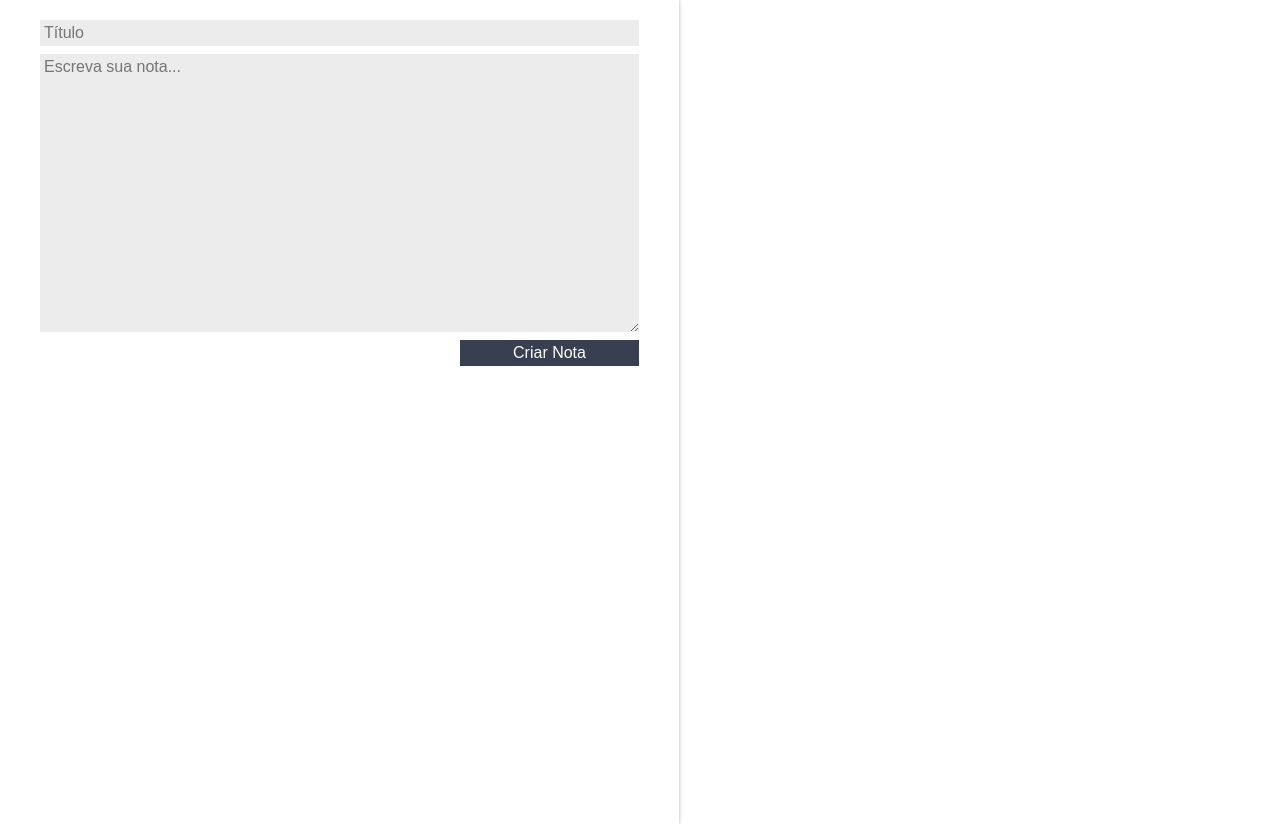
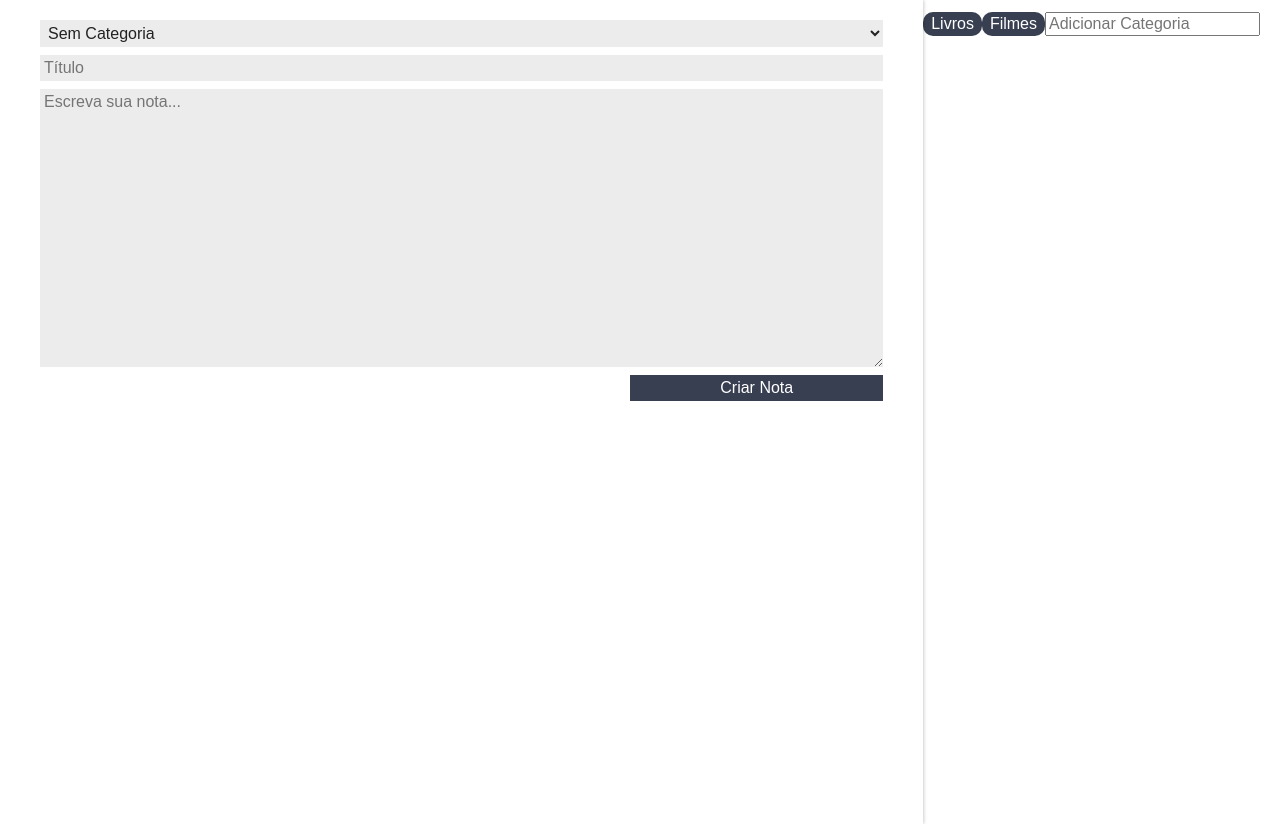
Before and after one commit to NayanneBatista/blocoDeNotasReact, a React (Create React App) app: page / in a window 1280 px wide. Built offline with nearby package versions, Linux system fonts and the light colour scheme.

Commit message:
update course 2.4

```diff
--- a/src/App.js
+++ b/src/App.js
@@ -1,40 +1,57 @@
 import React, { Component } from "react";
 import ListaDeNotas from "./components/ListaDeNotas";
 import FormularioCadastro from "./components/FormularioCadastro";
+import ListaDeCategorias from "./components/ListaDeCategorias";
 import "./assets/App.css";
-import './assets/index.css';
+import "./assets/index.css";
 class App extends Component {
-
-  constructor(){
+  constructor() {
     super();
 
     this.state = {
-      notas:[]
-    }
+      notas: [],
+      categorias: ["Livros", "Filmes"],
+    };
   }
 
-  criarNota(titulo, texto){
-    const novaNota = {titulo, texto};
-    const novoArrayNotas = [...this.state.notas,novaNota]
+  criarNota(titulo, texto, categoria) {
+    const novaNota = { titulo, texto, categoria };
+    const novoArrayNotas = [...this.state.notas, novaNota];
     const novoEstado = {
-      notas:novoArrayNotas
-    }
-    this.setState(novoEstado)
+      notas: novoArrayNotas,
+    };
+    this.setState(novoEstado);
   }
 
-  deletarNota(indice){
+  adicionarCategoria(nomeCategoria) {
+    const novoArrayCategorias = [...this.state.categorias, nomeCategoria];
+    const novoEstado = { ...this.state, categorias: novoArrayCategorias };
+    this.setState(novoEstado);
+  }
+
+  deletarNota(index) {
     let arrayNotas = this.state.notas;
-    arrayNotas.splice(indice, 1);
-    this.setState({notas:arrayNotas})
+    arrayNotas.splice(index, 1);
+    this.setState({ notas: arrayNotas });
   }
 
   render() {
     return (
       <section className="conteudo">
-        <FormularioCadastro criarNota={this.criarNota.bind(this)}/>
-        <ListaDeNotas
-        apagarNota={this.deletarNota.bind(this)}
-        notas={this.state.notas}/>
+        <FormularioCadastro
+          categorias={this.state.categorias}
+          criarNota={this.criarNota.bind(this)}
+        />
+        <main className="conteudo-principal">
+          <ListaDeCategorias
+            adicionarCategoria={this.adicionarCategoria.bind(this)}
+            categorias={this.state.categorias}
+          />
+          <ListaDeNotas
+            apagarNota={this.deletarNota.bind(this)}
+            notas={this.state.notas}
+          />
+        </main>
       </section>
     );
   }
--- a/src/components/CardNota/CardNota.jsx
+++ b/src/components/CardNota/CardNota.jsx
@@ -1,7 +1,6 @@
 import React, { Component } from "react";
 import "./estilo.css";
-import {ReactComponent as DeleteSVG} from '../../assets/img/delete.svg';
-
+import {ReactComponent as DeleteSVG} from "../../assets/img/delete.svg"
 class CardNota extends Component {
 
   apagar(){
@@ -15,8 +14,10 @@
         <header className="card-nota_cabecalho">
           <h3 className="card-nota_titulo">{this.props.titulo}</h3>
           <DeleteSVG onClick={this.apagar.bind(this)}/>
+          <h4>{this.props.categoria}</h4>
         </header>
         <p className="card-nota_texto">{this.props.texto}</p>
+
       </section>
     );
   }
--- a/src/components/FormularioCadastro/FormularioCadastro.jsx
+++ b/src/components/FormularioCadastro/FormularioCadastro.jsx
@@ -1,35 +1,46 @@
 import React, { Component } from "react";
 import "./estilo.css";
 class FormularioCadastro extends Component {
-
-  constructor(props){
+  constructor(props) {
     super(props);
-    this.titulo ="";
-    this.texto ="";
+    this.titulo = "";
+    this.texto = "";
+    this.categoria = "Sem Categoria";
   }
 
-  _handleMudancaTitulo(evento){
+  _handleMudancaCategoria(evento){
+    evento.stopPropagation();
+    this.categoria = evento.target.value;
+  }
+  _handleMudancaTitulo(evento) {
     evento.stopPropagation();
     this.titulo = evento.target.value;
   }
 
-  _handleMudancaTexto(evento){
+  _handleMudancaTexto(evento) {
     evento.stopPropagation();
     this.texto = evento.target.value;
   }
 
-  _criarNota(evento){
+  _criarNota(evento) {
     evento.preventDefault();
     evento.stopPropagation();
-    this.props.criarNota(this.titulo, this.texto);
-
+    this.props.criarNota(this.titulo, this.texto, this.categoria);
   }
 
   render() {
     return (
-      <form className="form-cadastro"
-        onSubmit={this._criarNota.bind(this)}
-      >
+      <form className="form-cadastro" onSubmit={this._criarNota.bind(this)}>
+        <select
+          onChange={this._handleMudancaCategoria.bind(this)}
+          className="form-cadastro_input"
+        >
+          <option>Sem Categoria</option>
+
+          {this.props.categorias.map((categoria) => {
+            return <option>{categoria}</option>;
+          })}
+        </select>
         <input
           type="text"
           placeholder="Título"
--- a/src/components/ListaDeNotas/ListaDeNotas.jsx
+++ b/src/components/ListaDeNotas/ListaDeNotas.jsx
@@ -9,11 +9,14 @@
         {this.props.notas.map((nota, index) => {
           return (
             <li className="lista-notas_item" key={index}>
+
               <CardNota
               indice={index}
               apagarNota={this.props.apagarNota}
               titulo={nota.titulo}
-              texto={nota.texto}/>
+              texto={nota.texto}
+              categoria={nota.categoria}
+              />
             </li>
           );
         })}
```
Also changed, not shown: src/components/CardNota/estilo.css (indentation only), src/components/FormularioCadastro/estilo.css (indentation only), src/components/ListaDeNotas/estilo.css (indentation only).
